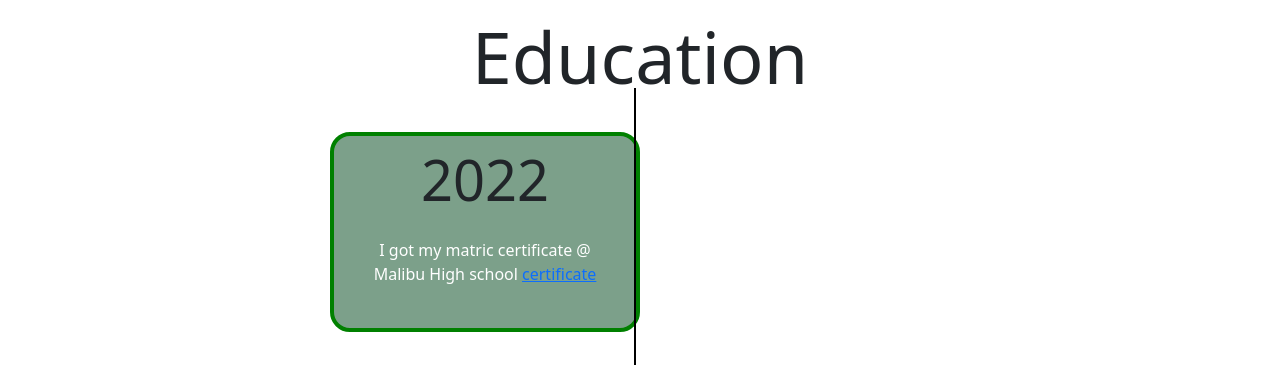
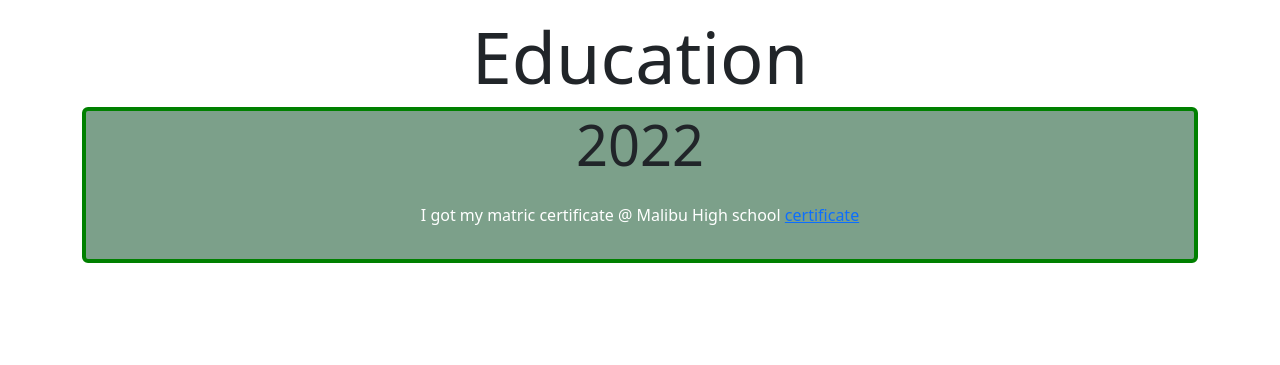
Before and after one commit to EightonLeePaulse12/BS-JSPortfolio, a plain HTML site: page index.html in a window 1280 px wide. Shown: the part 693-1058 px from the top of the page. After the commit the page ends 964 px from the top, so only its background shows below. Drawn offline with nearby package versions, Linux system fonts and the light colour scheme.

Commit message:
Final Changes

```diff
--- a/style/style.css
+++ b/style/style.css
@@ -58,28 +58,23 @@ body{
 }
 /* Education */
 .education {
-    width: 40em;
-    margin: 5px auto;
-    padding: 10px;
+    width: 100%;
+        display: flex;
+        flex-flow: column wrap;
+        gap: 20px;
+        align-items: center;
 }
 .card {
     border: 4px solid var(--green);
-    margin: 10px 0;
-    border-radius: 20px;
-    padding: 10px;
-    width: 50%;
+    width: 100%;
+    flex-wrap: wrap;
     background-color: var(--alternative);
 }
 .card:nth-child(odd) {
     position: relative;
 }
 .card:nth-child(odd)::after {
-    position: absolute;
-    top: -3em;
-    right: 0;
-    content: '';
-    width: 4px;
-    height: 45vh;
+    content: none;
     border-right: 2px solid var(--primary);
 }
 .card:nth-child(even) {
```
